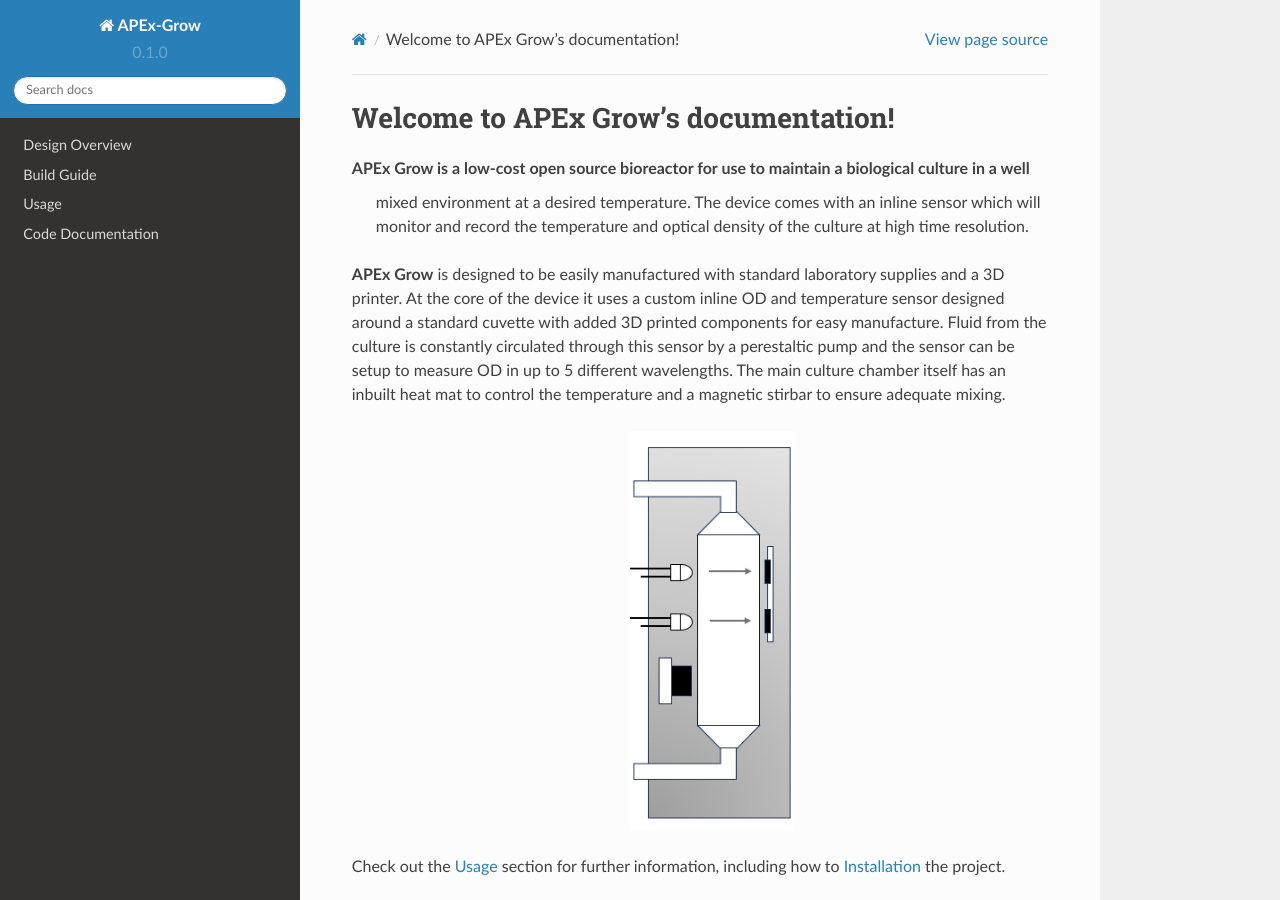
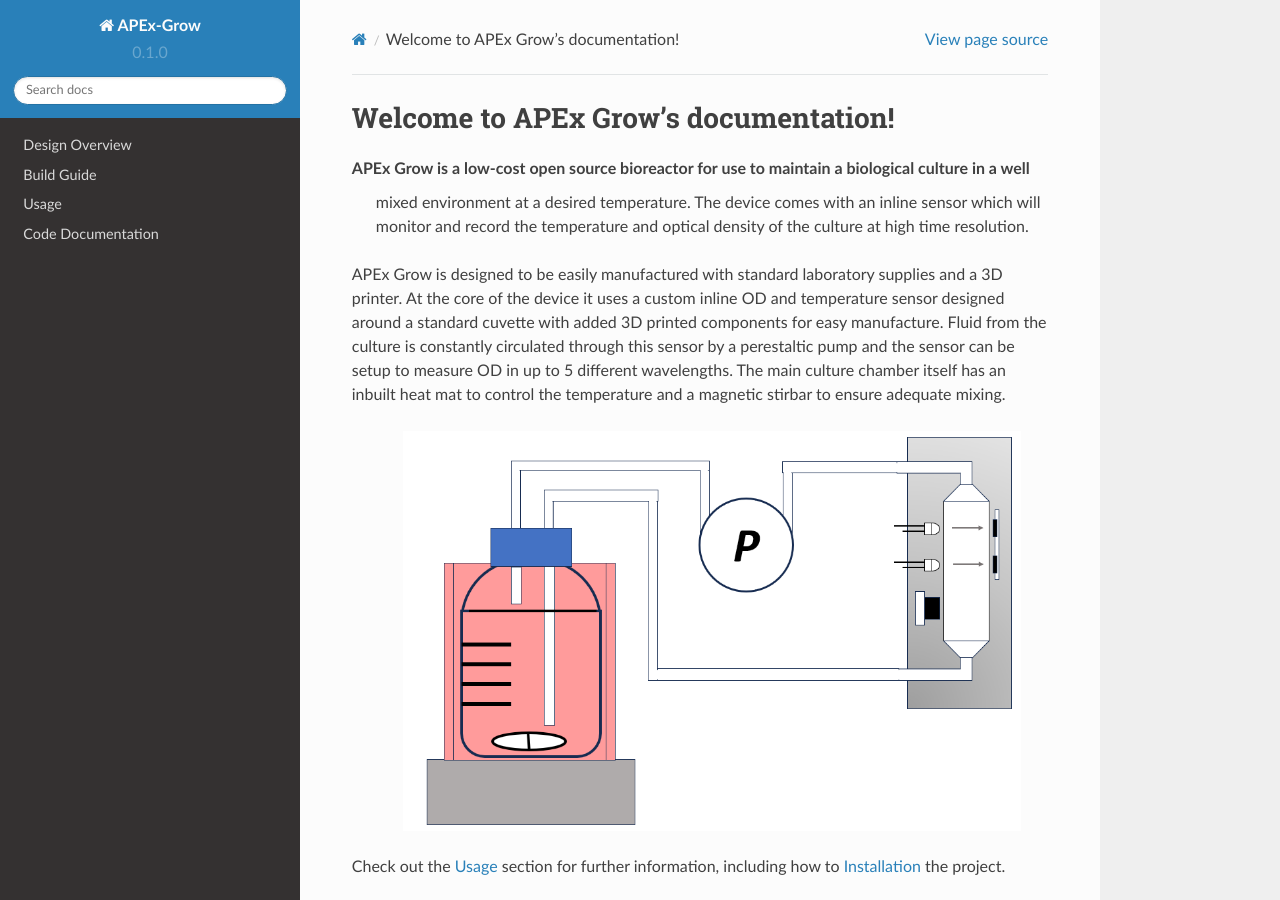
Before and after one commit to fcv0/APEx-grow, a Sphinx documentation site: the page built from docs/source/index.rst, in a window 1280 px wide and 900 px high. Built offline with Sphinx 7.4.7 and the Read the Docs theme 2.0.0, drawn with Linux system fonts in a browser that asks for light colours; some of the changed lines change nothing that is shown.

Commit message:
intro page diagram

```diff
--- a/docs/source/index.rst
+++ b/docs/source/index.rst
@@ -5,14 +5,13 @@ Welcome to APEx Grow's documentation!
  mixed environment at a desired temperature. The device comes with an inline sensor which will monitor
  and record the temperature and optical density of the culture at high time resolution.
 
-**APEx Grow** is designed to be easily manufactured with standard laboratory supplies and a 3D printer.
-At the core of the device it uses a custom inline OD and temperature sensor designed around a standard cuvette with added 3D printed components for easy manufacture.
+APEx Grow is designed to be easily manufactured with standard laboratory supplies and a 3D printer. At the core of the device it uses a custom inline OD and temperature sensor designed around a standard cuvette with added 3D printed components for easy manufacture.
 Fluid from the culture is constantly circulated through this sensor by a perestaltic pump and the sensor can be setup to measure OD in up to 5 different wavelengths.
 The main culture chamber itself has an inbuilt heat mat to control the temperature and a magnetic stirbar to ensure adequate mixing.
 
- .. image:: images/simplified_sensor_diagram.png
+ .. image:: images/combined_cc_sensor_diagram.png
   :height: 400
-  :alt: Sensor Diagram
+  :alt: Device Diagram
   :align: center
 
 Check out the :doc:`usage` section for further information, including
```
